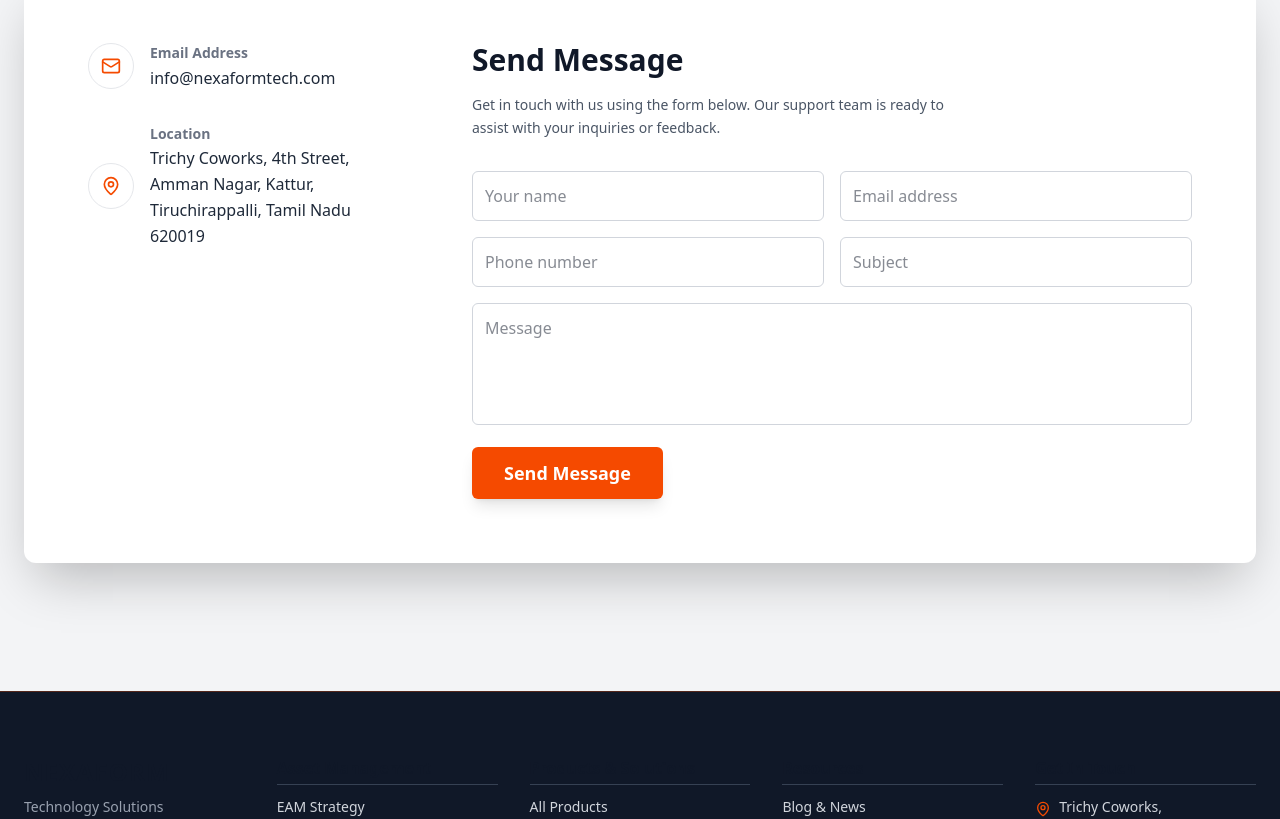
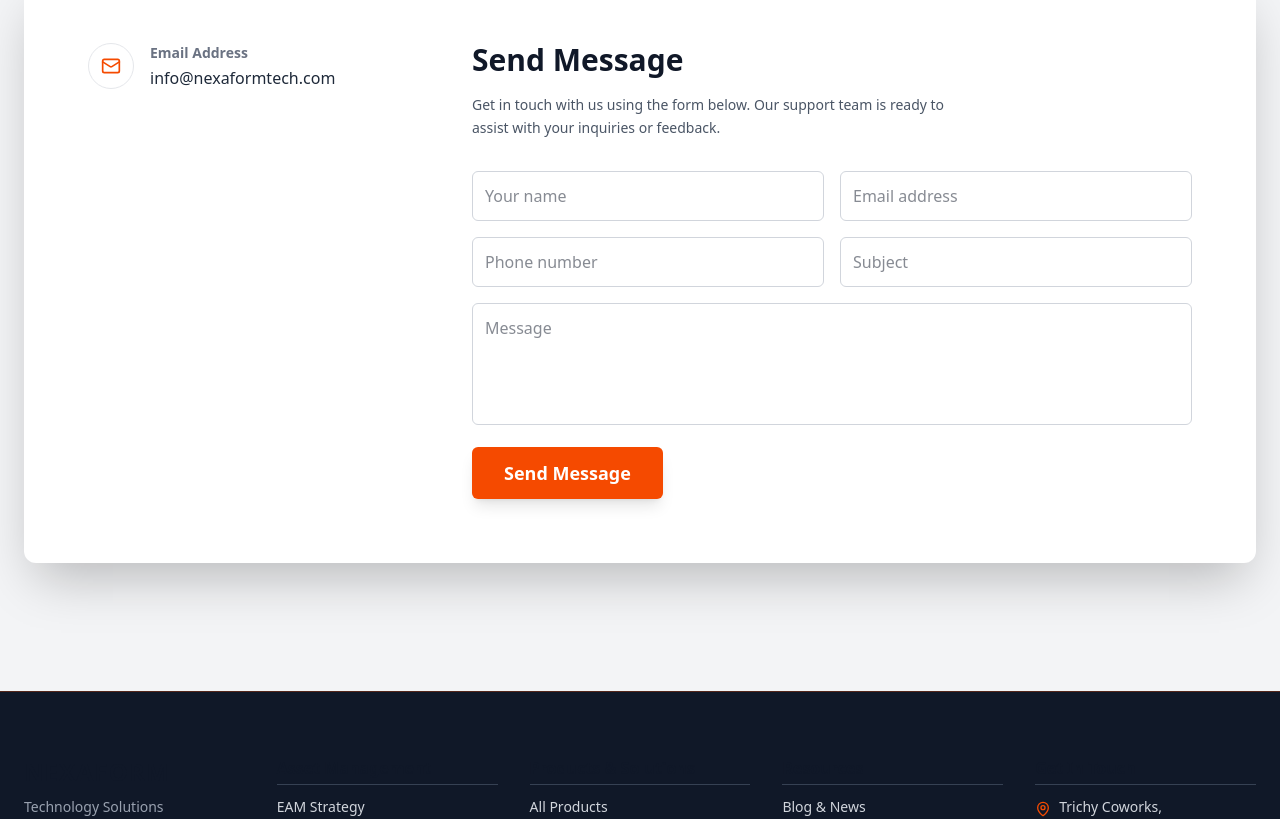
Before and after one commit to muthu-gmc/nft-website, a Next.js app: page / in a window 1280 px wide. Shown: the part 4560-5379 px from the top of the page. Built offline with nearby package versions, Linux system fonts and the light colour scheme.

Commit message:
Simplify contact section to email only

```diff
--- a/src/components/Contact.tsx
+++ b/src/components/Contact.tsx
@@ -15,12 +15,12 @@ const contactDetails = [
     value: 'info@nexaformtech.com',
     href: 'mailto:example@gmail.com',
   },
-  {
-  icon: MapPin,
-  title: 'Location',
-  value: 'Trichy Coworks, 4th Street, Amman Nagar, Kattur, Tiruchirappalli, Tamil Nadu 620019',
-  href: 'https://maps.app.goo.gl/',
-},
+//   {
+//   icon: MapPin,
+//   title: 'Location',
+//   value: 'Trichy Coworks, 4th Street, Amman Nagar, Kattur, Tiruchirappalli, Tamil Nadu 620019',
+//   href: 'https://maps.app.goo.gl/',
+// },
 
 ];
 
```
